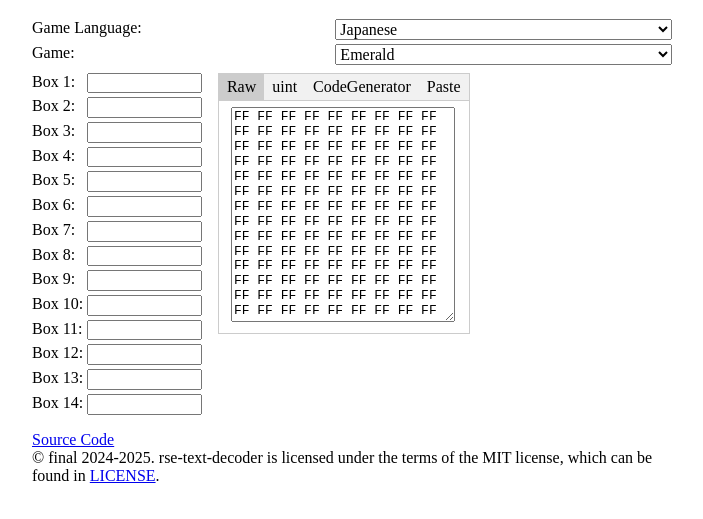
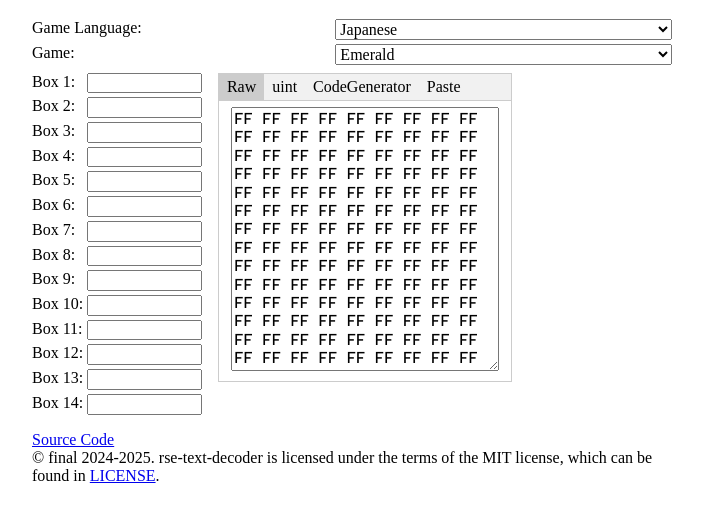
Before and after one commit to it-is-final/rse-text-decoder, a website with bundled scripts: page src/html/index.html in a window 1280 px wide. Shown: the part 61-580 px from the top of the page, without its empty margins (288-991 px from the left). Built offline with nearby package versions, Linux system fonts and the light colour scheme.

Commit message:
Add Cascadia Mono font
- It provides most of the obscure symbols that are needed for rendering some of the non-Japanese character set.
- For legal reasons, the license for this font is also included in the repo.

```diff
--- a/src/html/style.css
+++ b/src/html/style.css
@@ -1,3 +1,8 @@
+@font-face {
+    font-family: "Cascadia Mono";
+    src: url("CascadiaMono-Regular.woff2");
+}
+
 body {
     width: 40em;
     margin: auto;
@@ -100,7 +105,7 @@ border-top: none;
 }
 
 textarea {
-    font-family: monospace;
+    font-family: 'Cascadia Mono', monospace;
 }
 
 textarea#paste-view {
```
Also changed, not shown: README.md, src/html/CascadiaMono-Regular.woff2 (added), 1 other file.
